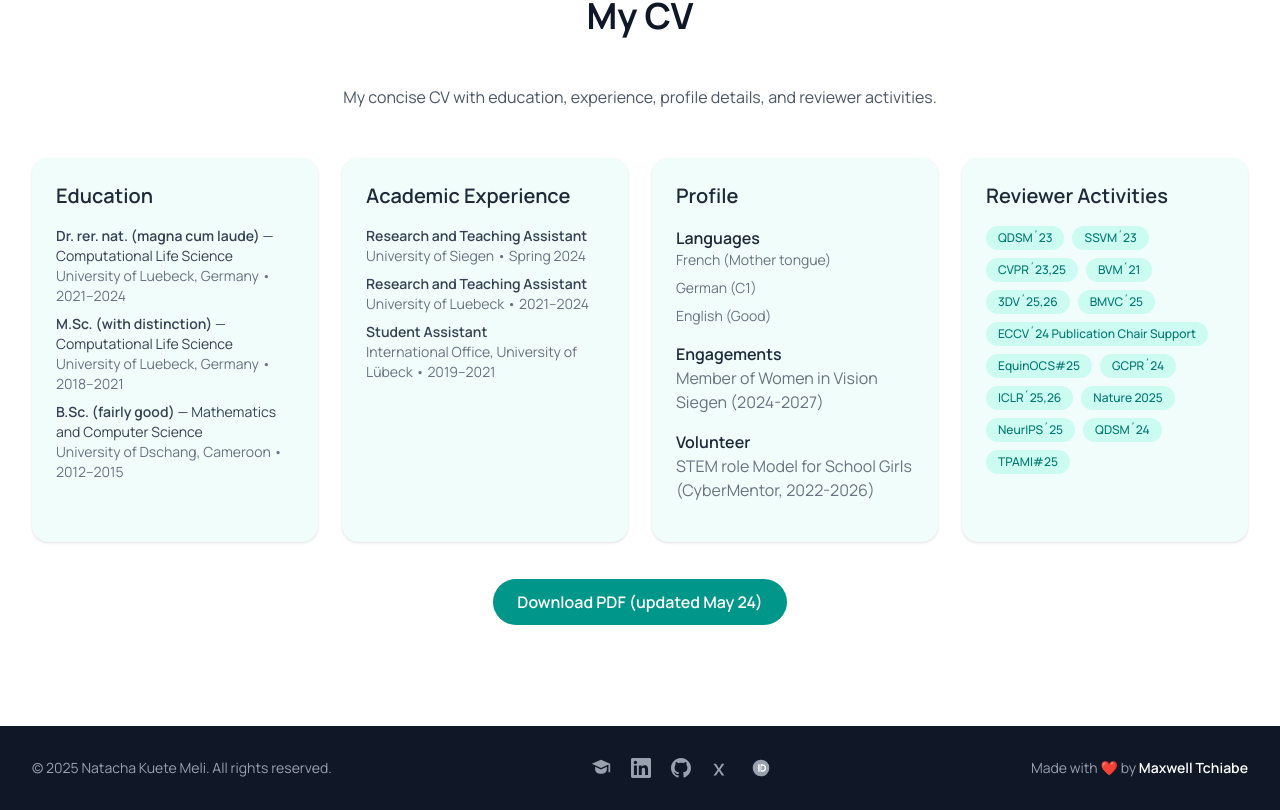
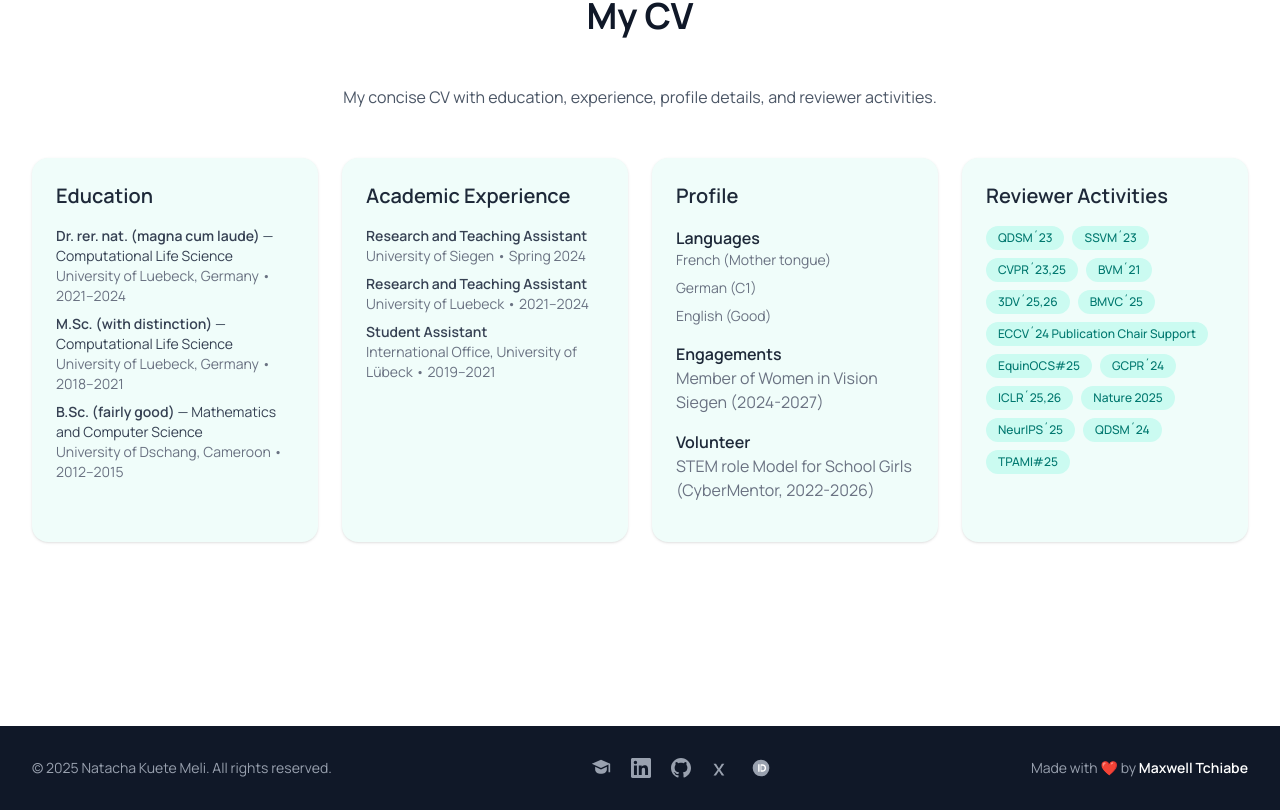
Before and after one commit to nkuetemeli/nkuetemeli.github.io, a React (Vite) app: page / in a window 1280 px wide. Shown: the part 4473-5283 px from the top of the page. Built offline with nearby package versions, Linux system fonts and the light colour scheme.

Commit message:
MyGit New design

```diff
--- a/components/CVSection.tsx
+++ b/components/CVSection.tsx
@@ -132,7 +132,7 @@ const ConciseCVCards: React.FC = () => {
                   href={CVData.download.url}
                   target="_blank"
                   rel="noopener noreferrer"
-                  className="bg-teal-600 text-white px-6 py-3 rounded-full font-semibold hover:bg-teal-700 transition-colors"
+                  className="--color-teal-950 text-white px-6 py-3 rounded-full font-semibold hover:bg-teal-700 transition-colors"
               >
                 {CVData.download.label}
               </a>
```
